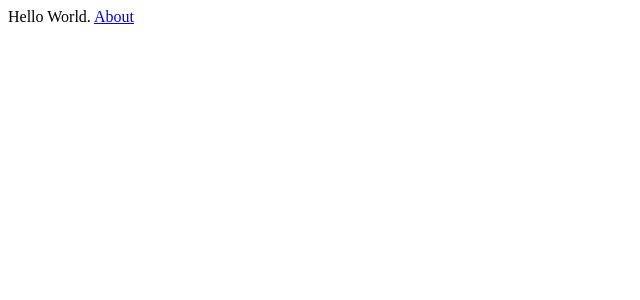
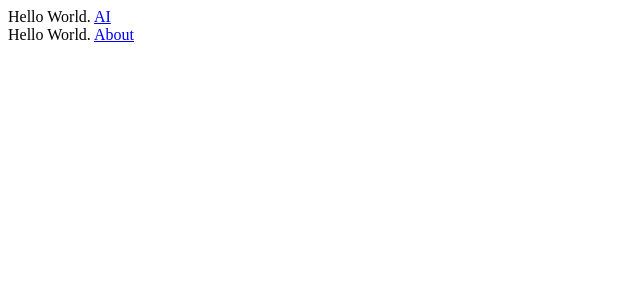
Before and after one commit to startmyday/startmyday.github.io, a Next.js app: page / in a window 1280 px wide. Shown: the top 300 px of the page, without its empty margins (0-640 px from the left). Built offline with nearby package versions, Linux system fonts and the light colour scheme.

Commit message:
new route for ai

```diff
--- a/pages/index.tsx
+++ b/pages/index.tsx
@@ -2,8 +2,13 @@ import Link from 'next/link'
 
 export default function Home() {
   return (
-    <div>
-      Hello World. <Link href="/about">About</Link>
-    </div>
+    <>
+      <div>
+        Hello World. <Link href="/ai">AI</Link>
+      </div>
+      <div>
+        Hello World. <Link href="/about">About</Link>
+      </div>
+    </>
   )
 }
```
Also changed, not shown: pages/ai.tsx (added, +12 -0 lines), 5 other files (tests, documents, lock files or other folders).
